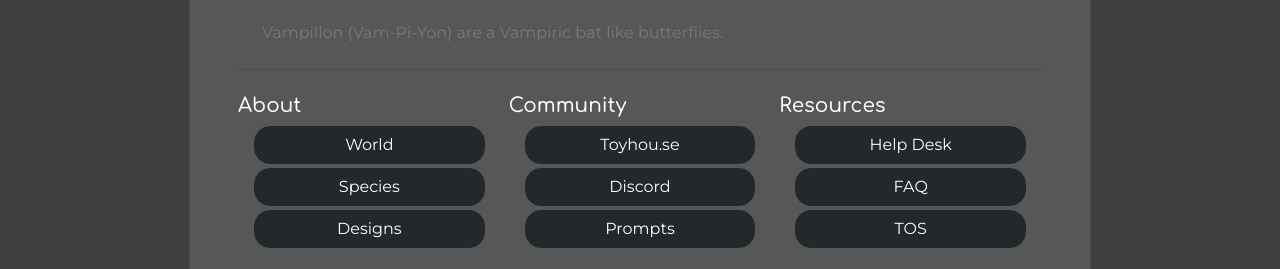
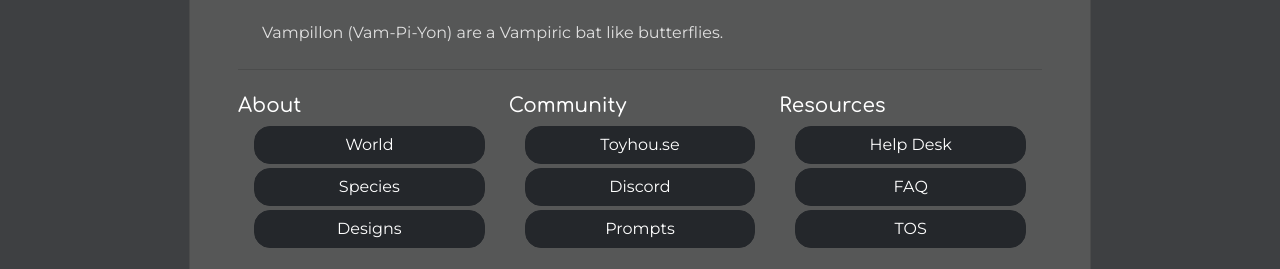
Before and after one commit to Lo-Stamina/Vampillon, a plain HTML site: page index.html in a window 1280 px wide. Shown: the part 480-749 px from the top of the page. Drawn offline with nearby package versions, Linux system fonts and the light colour scheme; no server answers.

Commit message:
Add files via upload

```diff
--- a/styles/charadex.css
+++ b/styles/charadex.css
@@ -38,7 +38,7 @@ body {
   /* Text
   ================================================================ */
   --cd-body-text-color:                  #ffffff;
-  --cd-faded-text-color:                 #797979;
+  --cd-faded-text-color:                 #e0e0e0;
 
   /* ============================================================= */
   /* Borders
```
